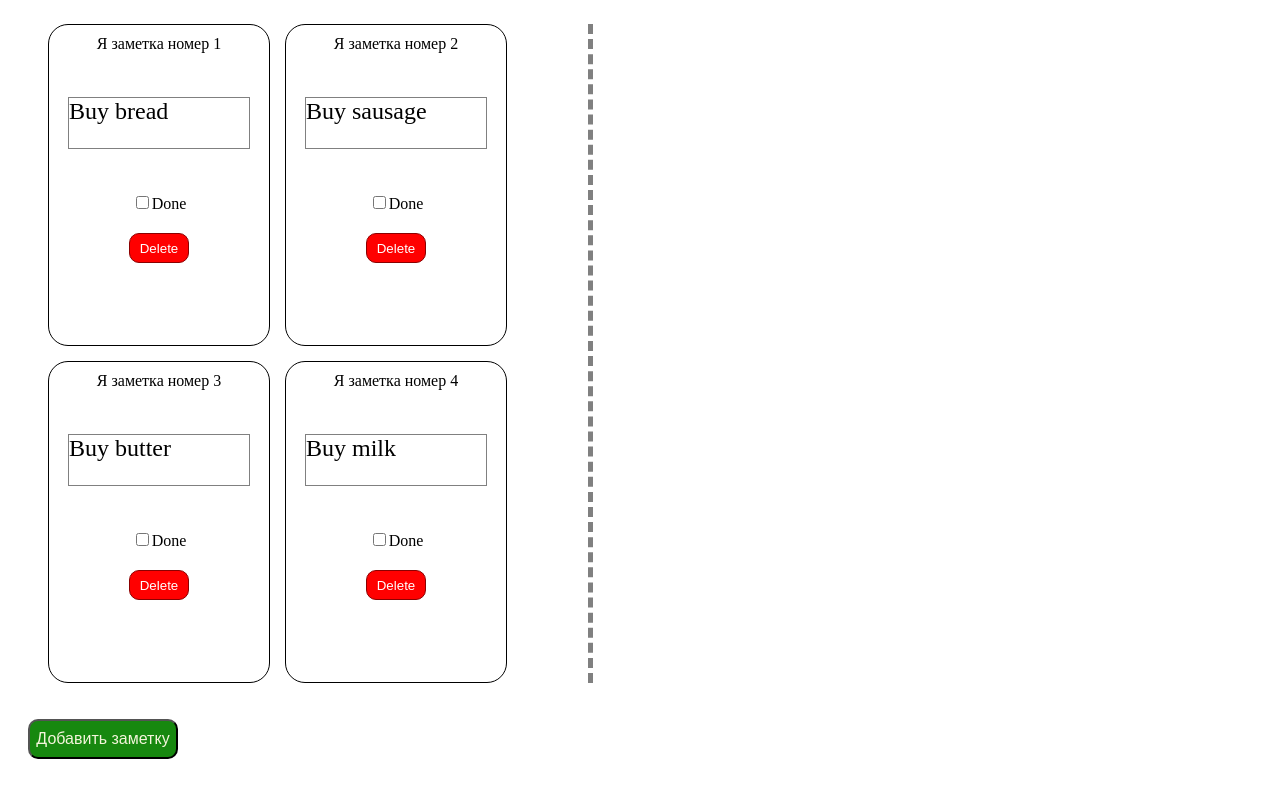
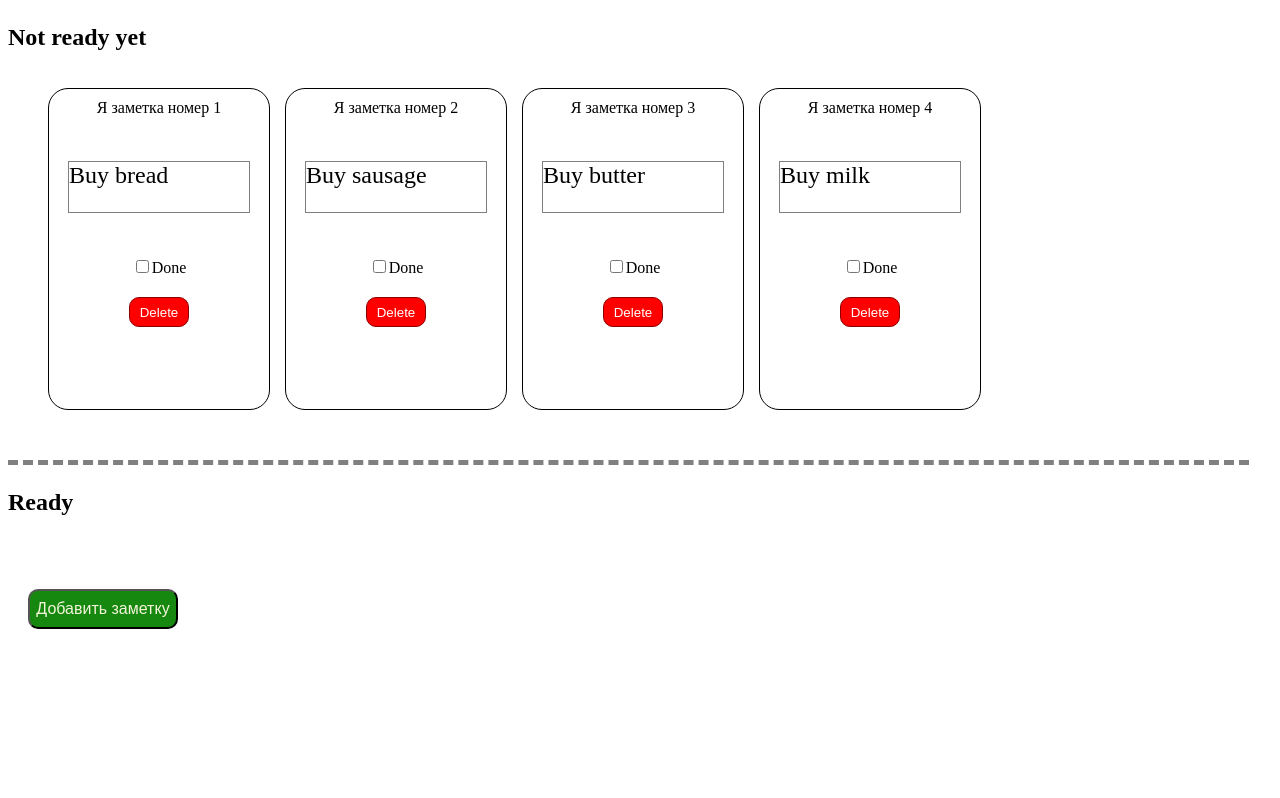
Before and after one commit to kuznemai/ToDoNotes, a Vue app: page / in a window 1280 px wide. Built offline with nearby package versions, Linux system fonts and the light colour scheme.

Commit message:
third commit

```diff
--- a/src/App.vue
+++ b/src/App.vue
@@ -1,71 +1,85 @@
 <script setup>
 import ToDoItem from './components/ToDoItem.vue';
-import { ref } from "vue";
+import {ref, computed} from "vue";
 
 
 let items = ref([
-  { id: 1, title: 'Buy bread', isChecked: false },
-  { id: 2, title: 'Buy sausage', isChecked: false },
-  { id: 3, title: 'Buy butter', isChecked: false },
-  { id: 4, title: 'Buy milk', isChecked: false }
+  {id: 1, title: 'Buy bread', isChecked: false},
+  {id: 2, title: 'Buy sausage', isChecked: false},
+  {id: 3, title: 'Buy butter', isChecked: false},
+  {id: 4, title: 'Buy milk', isChecked: false}
 ])
 
-function removeItem(itemId){
+function removeItem(itemId) {
   items.value = items.value.filter(elem => elem.id !== itemId)
 }
-function handleCheckbox({id, isChecked}){
+
+function handleCheckbox({id, isChecked}) {
   const item = items.value.find(item => item.id === id)
-    if(item){
+  if (item) {
     item.isChecked = isChecked
   }
 }
-const textFromChild = ref('');
+
 
 function getNewText(id, title) {
   console.log('Received:', id, title);
   const item = items.value.find(item => item.id === id);
   if (item) {
     item.title = title;
-    textFromChild.value = title;
   }
 }
-function addNewNote(){
-  items.value.push({ id: (items.value.length + 1), title: '', isChecked: false})
+
+function addNewNote() {
+  items.value.push({id: (Math.floor(Math.random() * (100 - 4 + 1) + 4)), title: '', isChecked: false})
 }
 
+// const groupedItems = computed(() => {
+//   const checked = [];
+//   const unchecked = [];
+//
+//   items.value.forEach(item => {
+//     if (item.isChecked) {
+//       checked.push(item);
+//     } else {
+//       unchecked.push(item);
+//     }
+//   });
+//   return { checked, unchecked };
+// });
+
+const itemsList = computed(() => {
+  return items.value.reduce((acc, elem) => {
+    if (elem.isChecked) {
+      acc[1].items.push(elem)
+    } else {
+      acc[0].items.push(elem)
+    }
+    return acc
+  }, [{title: 'Not ready yet', items: [], class: 'items_list'}, {title: 'Ready', items: [], class: 'right_list'}])
+})
+console.log(itemsList.value)
 </script>
 
 <template>
   <div class="wrapper">
     <div class="inprocess">
-      <ul class="items_list">
-        <ToDoItem
-            v-for="item in items.filter(item => !item.isChecked)"
-            :key="item.id"
-            :id="item.id"
-            :title="item.title"
-            :isChecked="item.isChecked"
-            @deleteItem="removeItem"
-            @sendCheckboxState="handleCheckbox"
-            @sendNewText="getNewText"
-        />
-      </ul>
-      <ul class="right_list">
-        <ToDoItem
-            v-for="item in items.filter(item=> item.isChecked)"
-            :key="item.id"
-            :id="item.id"
-            :title="item.title"
-            :isChecked="item.isChecked"
-            @deleteItem="removeItem"
-            @sendCheckboxState="handleCheckbox"
-            @sendNewText="getNewText"
-
-        />
-      </ul>
+      <template v-for="(group, groupIndex) in itemsList" :key="groupIndex">
+        <h3 class="header_title">{{ group.title }}</h3>
+        <ul :class="group.class">
+          <li class="list-item" v-for="item in group.items" :key="item.id">
+            <ToDoItem
+                :todo="item"
+                @delete-item="removeItem"
+                @send-checkboxState="handleCheckbox"
+                @send-new-text="getNewText"
+            />
+          </li>
+        </ul>
+      </template>
     </div>
+    <button @click="addNewNote" class="addbutton">Добавить заметку</button>
   </div>
-  <button @click="addNewNote" class="addbutton">Добавить заметку</button>
 </template>
 
 <style>
@@ -73,28 +87,45 @@ function addNewNote(){
   width: 100%;
 }
 
+.inprocess {
+  width: 95%;
+  gap: 10px;
+}
+
+.list-item {
+  display: flex;
+  flex-direction: column;
+  align-items: center;
+  padding: 10px;
+  width: 200px;
+  height: 300px;
+  border: 1px solid #000000;
+  border-radius: 20px;
+  gap: 20px;
+}
+
 .items_list {
-  width: 45%;
+  width: 100%;
   display: flex;
   flex-direction: row;
   flex-wrap: wrap;
   gap: 15px;
-  border-right: 5px dashed grey;
+  padding-bottom: 50px;
+  border-bottom: 5px dashed grey;
 }
 
 .right_list {
-  width: 45%;
+
   display: flex;
   flex-direction: row;
   flex-wrap: wrap;
   gap: 15px;
 }
 
-.inprocess {
-  width: 95%;
-  display: flex;
-  justify-content: space-between;
-
+.header_title {
+  font-size: 24px;
+  width: 100%;
+  height: 40px;
 }
 
 .done {
--- a/src/components/ToDoItem.vue
+++ b/src/components/ToDoItem.vue
@@ -2,26 +2,24 @@
 import { defineProps, defineEmits, ref, watch } from 'vue';
 
 const props = defineProps({
-  id: Number,
-  title: String,
-  isChecked: Boolean
+  todo: Object
 })
 
 const emit = defineEmits(['deleteItem','sendCheckboxState','sendNewText'])
 
 function deleteItem() {
-  emit('deleteItem', props.id)
+  emit('deleteItem', props.todo.id)
 }
 
 
-const checkedState = ref(props.isChecked)
+const checkedState = ref(props.todo.isChecked)
 
 watch(() => checkedState.value, (newValue) => {
   checkedState.value = newValue
 })
 
 function sendCheckboxState(){
-  emit('sendCheckboxState', { id: props.id, isChecked: checkedState.value })
+  emit('sendCheckboxState', { id: props.todo.id, isChecked: checkedState.value })
 }
 
 function handleCheckboxChange(){
@@ -31,8 +29,6 @@ function handleCheckboxChange(){
 
 
 const isEditing = ref(false)
-
-
 
 function editNote(){
   isEditing.value = true;
@@ -45,10 +41,10 @@ function stopEditingNote(){
 
 }
 
-const innerText = ref(props.title);
+const innerText = ref(props.todo.title);
 
 function sendText(){
-  emit ('sendNewText', props.id, innerText.value)
+  emit ('sendNewText', props.todo.id, innerText.value)
 }
 
 // watch(innerText.value, (newVal) => innerText.value = newVal)
@@ -56,8 +52,8 @@ function sendText(){
 </script>
 
 <template>
-  <li class="list-item">
-    Я заметка номер {{ props.id }}
+
+    Я заметка номер {{ props.todo.id }}
     <p v-if="!isEditing" @click="editNote" class="big">{{ innerText }}</p>
     <input
         v-else
@@ -78,25 +74,10 @@ function sendText(){
       <label>Done</label>
     </form>
     <button @click="deleteItem" class="delete">Delete</button>
-  </li>
+
 </template>
 
 <style>
-.wrapper {
-  display: flex;
-}
-
-.list-item {
-  display: flex;
-  flex-direction: column;
-  align-items: center;
-  padding: 10px;
-  width: 200px;
-  height: 300px;
-  border: 1px solid #000000;
-  border-radius: 20px;
-  gap: 20px;
-}
 
 .big {
   width: 180px;
```
